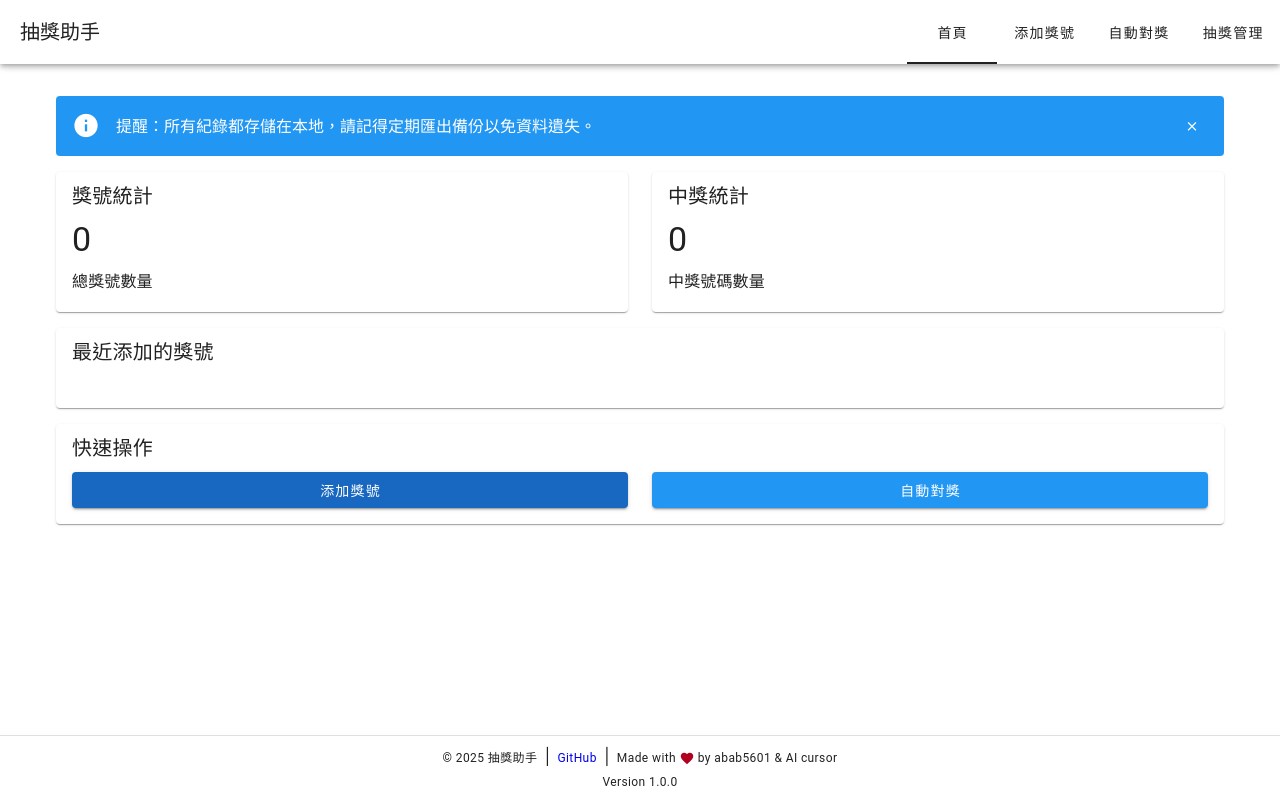
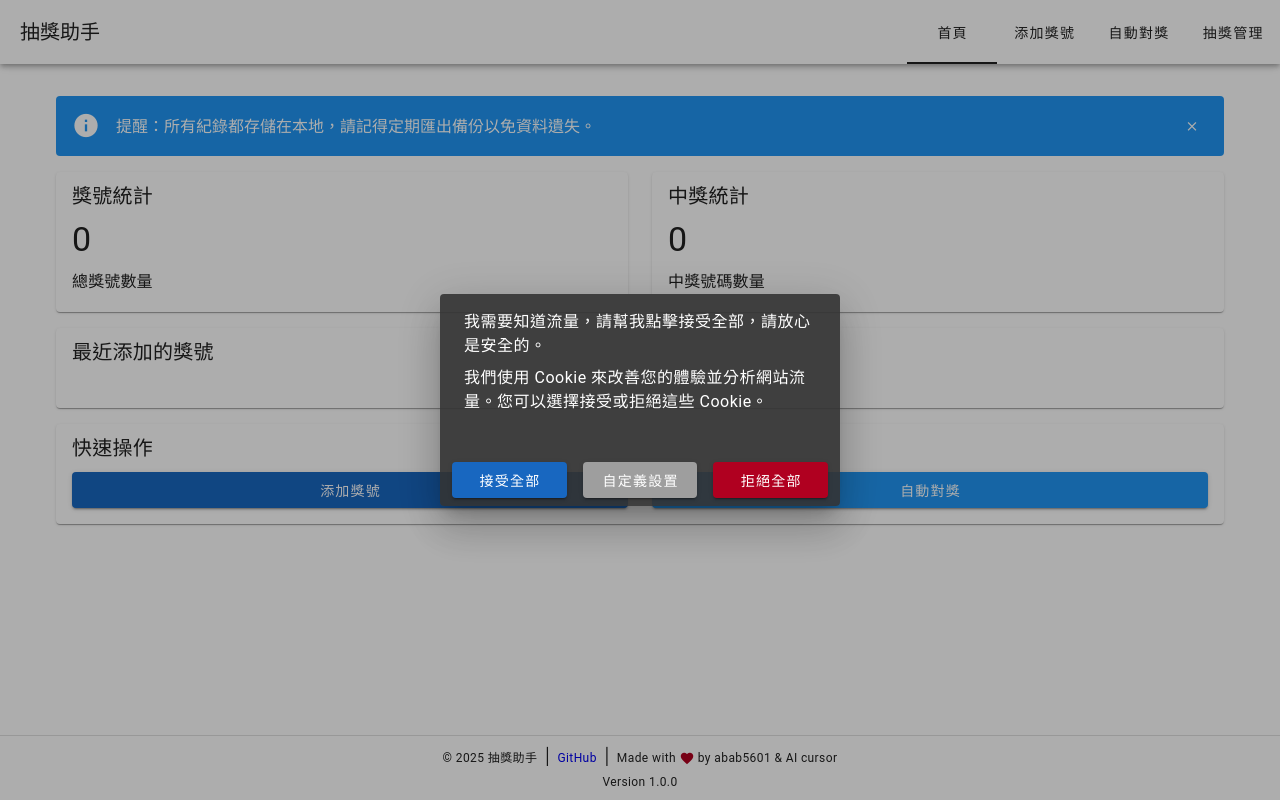
Before and after one commit to abab5601/choujiangzhushou, a Vue app: page /input in a window 1280 px wide. Built offline with nearby package versions, Linux system fonts and the light colour scheme.

Commit message:
feat: 優化 Google Analytics 同意聲明設置，確保在代碼載入前設置默認值

```diff
--- a/index.html
+++ b/index.html
@@ -2,6 +2,27 @@
 <html lang="zh-TW">
   <head>
     <meta charset="UTF-8">
+    <!-- Google tag (gtag.js) -->
+    <script>
+      // 定義默認的同意設置
+      window.dataLayer = window.dataLayer || [];
+      function gtag(){dataLayer.push(arguments);}
+
+      // 設置默認同意模式 - 必須在載入 gtag.js 之前設置
+      gtag('consent', 'default', {
+        'analytics_storage': 'denied',
+        'ad_storage': 'denied',
+        'ad_user_data': 'denied',
+        'ad_personalization': 'denied',
+        'wait_for_update': 500
+      });
+    </script>
+    <script async src="https://www.googletagmanager.com/gtag/js?id=G-5CCCNZXFE4"></script>
+    <script>
+      gtag('js', new Date());
+      gtag('config', 'G-5CCCNZXFE4');
+    </script>
+
     <!-- Favicon and Icons -->
     <link rel="icon" type="image/x-icon" href="/favicon.ico">
     <link rel="icon" type="image/png" href="/icons/icon-192x192.png" sizes="192x192">
--- a/src/App.vue
+++ b/src/App.vue
@@ -41,10 +41,14 @@
         Version 1.0.0
       </div>
     </v-footer>
+
+    <!-- Cookie 同意聲明對話框 -->
+    <CookieConsent />
   </v-app>
 </template>
 
 <script setup lang="ts">
+import CookieConsent from '@/components/CookieConsent.vue'
 </script>
 
 <style>
--- /dev/null
+++ b/src/components/CookieConsent.vue
@@ -0,0 +1,192 @@
+<!-- src/components/CookieConsent.vue -->
+<template>
+  <v-dialog
+    v-model="showDialog"
+    persistent
+    max-width="400"
+  >
+    <v-card class="consent-card">
+      <v-card-text class="pt-4">
+        <p class="text-body-1 mb-2">
+          我需要知道流量，請幫我點擊接受全部，請放心是安全的。
+        </p>
+        <p class="text-body-1 mb-4">
+          我們使用 Cookie 來改善您的體驗並分析網站流量。您可以選擇接受或拒絕這些 Cookie。
+        </p>
+      </v-card-text>
+      <v-card-actions>
+        <v-btn
+          color="primary"
+          variant="elevated"
+          class="consent-btn"
+          @click="acceptAll"
+        >
+          接受全部
+        </v-btn>
+        <v-btn
+          color="grey"
+          variant="elevated"
+          class="consent-btn"
+          @click="customizeSettings"
+        >
+          自定義設置
+        </v-btn>
+        <v-btn
+          color="error"
+          variant="elevated"
+          class="consent-btn"
+          @click="rejectAll"
+        >
+          拒絕全部
+        </v-btn>
+      </v-card-actions>
+    </v-card>
+  </v-dialog>
+
+  <!-- 自定義設置對話框 -->
+  <v-dialog
+    v-model="showCustomDialog"
+    max-width="400"
+  >
+    <v-card>
+      <v-card-title>Cookie 設置</v-card-title>
+      <v-card-text>
+        <v-checkbox
+          v-model="settings.analytics"
+          label="分析 Cookie"
+          hide-details
+          class="mb-2"
+        ></v-checkbox>
+        <v-checkbox
+          v-model="settings.ads"
+          label="廣告 Cookie"
+          hide-details
+          class="mb-2"
+        ></v-checkbox>
+        <v-checkbox
+          v-model="settings.personalization"
+          label="個人化設置"
+          hide-details
+          class="mb-2"
+        ></v-checkbox>
+      </v-card-text>
+      <v-card-actions>
+        <v-spacer></v-spacer>
+        <v-btn
+          color="primary"
+          variant="text"
+          @click="saveCustomSettings"
+        >
+          保存設置
+        </v-btn>
+      </v-card-actions>
+    </v-card>
+  </v-dialog>
+</template>
+
+<script setup lang="ts">
+import { ref, onMounted } from 'vue'
+
+const showDialog = ref(false)
+const showCustomDialog = ref(false)
+const settings = ref({
+  analytics: true,
+  ads: true,
+  personalization: true
+})
+
+// 檢查是否已經有保存的同意設置
+onMounted(() => {
+  const savedConsent = localStorage.getItem('cookieConsent')
+  if (!savedConsent) {
+    showDialog.value = true
+  } else {
+    const consent = JSON.parse(savedConsent)
+    // 如果之前拒絕了，就再次顯示對話框
+    if (consent.analytics_storage === 'denied' &&
+        consent.ad_storage === 'denied' &&
+        consent.ad_personalization === 'denied') {
+      showDialog.value = true
+    } else {
+      updateConsent(
+        consent.analytics_storage === 'granted',
+        consent.ad_storage === 'granted',
+        consent.ad_personalization === 'granted'
+      )
+    }
+  }
+})
+
+// 更新 Google Analytics 的同意設置
+function updateConsent(analytics: boolean, ads: boolean, personalization: boolean) {
+  // @ts-ignore
+  gtag('consent', 'update', {
+    'analytics_storage': analytics ? 'granted' : 'denied',
+    'ad_storage': ads ? 'granted' : 'denied',
+    'ad_user_data': ads ? 'granted' : 'denied',
+    'ad_personalization': personalization ? 'granted' : 'denied'
+  })
+
+  // 如果全部拒絕，則不保存到 localStorage，這樣下次訪問時會再次詢問
+  if (!analytics && !ads && !personalization) {
+    localStorage.removeItem('cookieConsent')
+  } else {
+    // 保存設置到 localStorage
+    localStorage.setItem('cookieConsent', JSON.stringify({
+      analytics_storage: analytics ? 'granted' : 'denied',
+      ad_storage: ads ? 'granted' : 'denied',
+      ad_user_data: ads ? 'granted' : 'denied',
+      ad_personalization: personalization ? 'granted' : 'denied'
+    }))
+  }
+}
+
+// 接受所有 Cookie
+function acceptAll() {
+  updateConsent(true, true, true)
+  showDialog.value = false
+}
+
+// 拒絕所有 Cookie
+function rejectAll() {
+  updateConsent(false, false, false)
+  showDialog.value = false
+}
+
+// 打開自定義設置
+function customizeSettings() {
+  showDialog.value = false
+  showCustomDialog.value = true
+}
+
+// 保存自定義設置
+function saveCustomSettings() {
+  updateConsent(
+    settings.value.analytics,
+    settings.value.ads,
+    settings.value.personalization
+  )
+  showCustomDialog.value = false
+}
+
+// 導出方法以供外部調用
+defineExpose({
+  showDialog
+})
+</script>
+
+<style scoped>
+.consent-card {
+  background-color: rgba(51, 51, 51, 0.9) !important;
+  color: white !important;
+}
+
+.consent-btn {
+  flex: 1;
+  margin: 0 4px !important;
+}
+
+:deep(.v-card-text) {
+  color: white !important;
+}
+</style>
```
